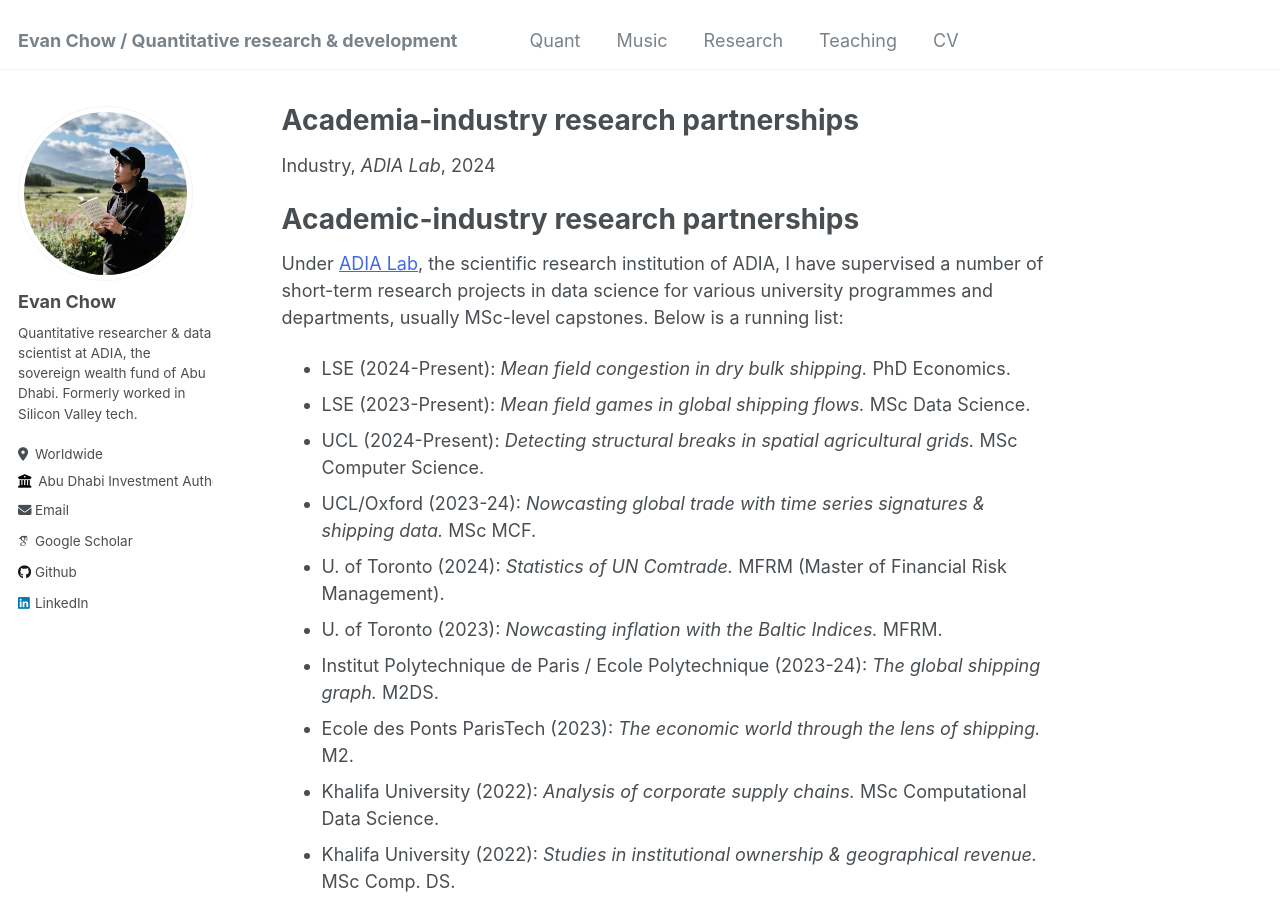
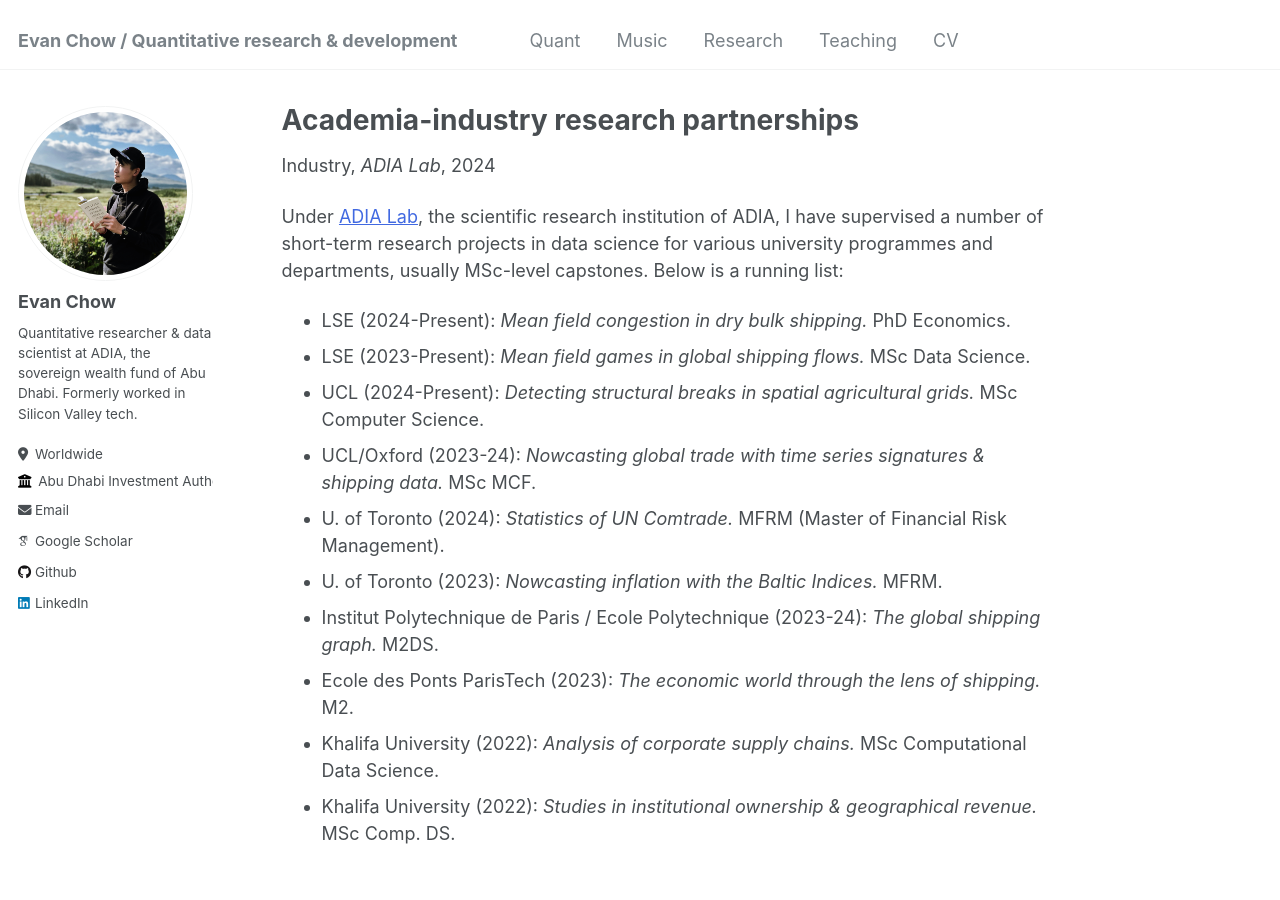
Before and after one commit to evnchw/evnchw.github.io, a Jekyll site: the page built from _teaching/20240623_academia_industry_partnerships.md, in a window 1280 px wide and 900 px high. Built offline with Jekyll 4.4.1, drawn with Linux system fonts in a browser that asks for light colours; some web fonts are replaced.

Commit message:
Quick commit.

```diff
--- a/_teaching/20240623_academia_industry_partnerships.md
+++ b/_teaching/20240623_academia_industry_partnerships.md
@@ -7,8 +7,6 @@
 date: 2024-06-23
 location: "Abu Dhabi, UAE"
 ---
-
-# Academic-industry research partnerships
 
 Under [ADIA Lab](https://www.adialab.ae/), the scientific research institution of ADIA, I have supervised a number of short-term research projects in data science for various university programmes and departments, usually MSc-level capstones. Below is a running list:
 
```
